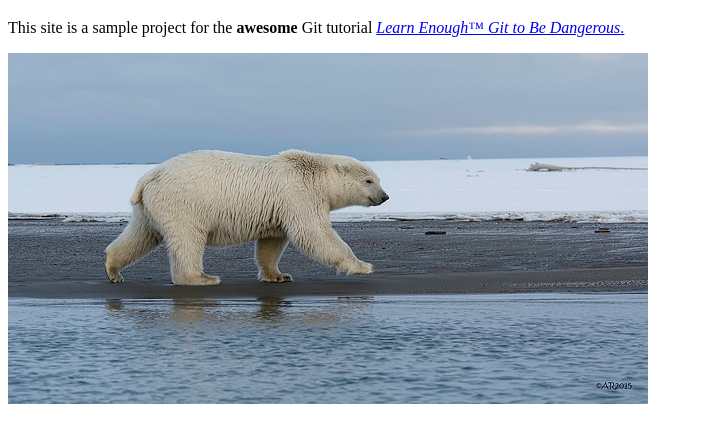
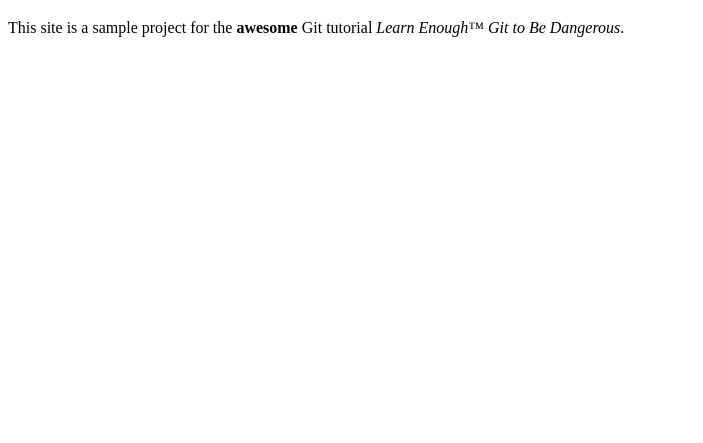
Before and after one commit to actionjdjackson/website, a plain HTML site: page about.html in a window 1280 px wide. Shown: the part 61-504 px from the top of the page, without its empty margins (0-703 px from the left). Drawn offline with Linux system fonts and the light colour scheme.

Commit message:
Fix trademark character display

```diff
--- a/about.html
+++ b/about.html
@@ -1,15 +1,14 @@
 <!DOCTYPE html>
 <html>
   <head>
+    <meta charset="utf-8">
     <title>About Us</title>
-    <!-- Add something here to fix trademark -->
   </head>
   <body>
     <h1>About</h1>
     <p>
       This site is a sample project for the <strong>awesome</strong> Git
-      tutorial <a href="https://www.learnenough.com/git-tutorial"><em>Learn Enough™ Git to Be Dangerous</em>.</a>
+      tutorial <em>Learn Enough™ Git to Be Dangerous</em>.
     </p>
-    <img src="images/polar_bear.jpg" alt="Polar bear">
   </body>
 </html>
```
Also changed, not shown: index.html (+0 -1 lines).
